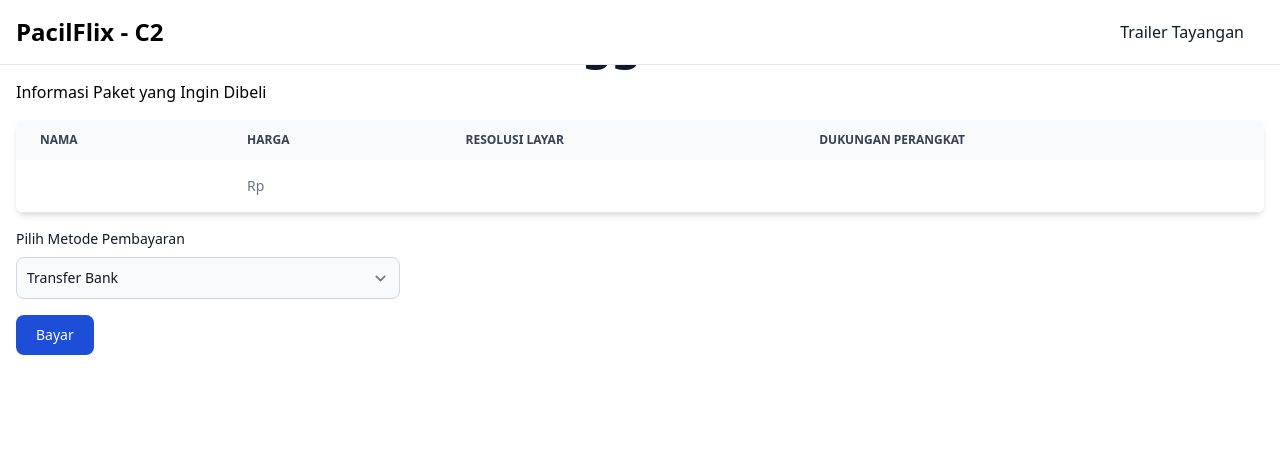
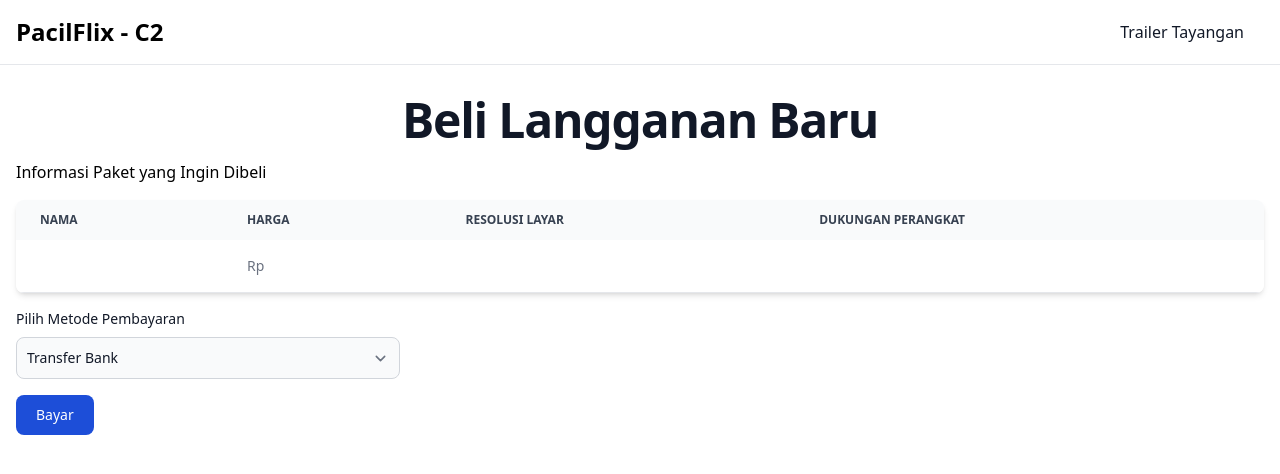
Before and after one commit to C2-Basdat/PacilFlix, a Django app: template langganan/templates/beli.html in a window 1280 px wide. Shown: the top 474 px of the page. Run offline with Django 3.2, Linux system fonts and the light colour scheme; the template is opened without the code that fills it, so the values that code supplies are empty; some libraries are stand-ins or nearby versions.

Commit message:
add padding

```diff
--- a/kontributor/templates/kontributor.html
+++ b/kontributor/templates/kontributor.html
@@ -9,7 +9,7 @@
 {% block content %}
     {{ block.super }}
     <h1
-        class="m-4 text-4xl font-bold leading-none tracking-tight text-gray-900 md:text-4xl lg:text-5xl dark:text-gray-900 text-center">
+        class="pt-20 m-4 text-4xl font-bold leading-none tracking-tight text-gray-900 md:text-4xl lg:text-5xl dark:text-gray-900 text-center">
         Daftar Kontributor
     </h1>
 
--- a/langganan/templates/beli.html
+++ b/langganan/templates/beli.html
@@ -10,7 +10,7 @@
 {% block content %}
     {{ block.super }}
     <h1
-        class="m-4 text-4xl font-bold leading-none tracking-tight text-gray-900 md:text-4xl lg:text-5xl dark:text-gray-900 text-center">
+        class="pt-20 m-4 text-4xl font-bold leading-none tracking-tight text-gray-900 md:text-4xl lg:text-5xl dark:text-gray-900 text-center">
         Beli Langganan Baru
     </h1>
 
--- a/langganan/templates/langganan.html
+++ b/langganan/templates/langganan.html
@@ -10,7 +10,7 @@
 {% block content %}
     {{ block.super }}
     <h1
-        class="m-4 text-4xl font-bold leading-none tracking-tight text-gray-900 md:text-4xl lg:text-5xl dark:text-gray-900 text-center">
+        class="pt-20 m-4 text-4xl font-bold leading-none tracking-tight text-gray-900 md:text-4xl lg:text-5xl dark:text-gray-900 text-center">
         Kelola Langganan
     </h1>
 
```
